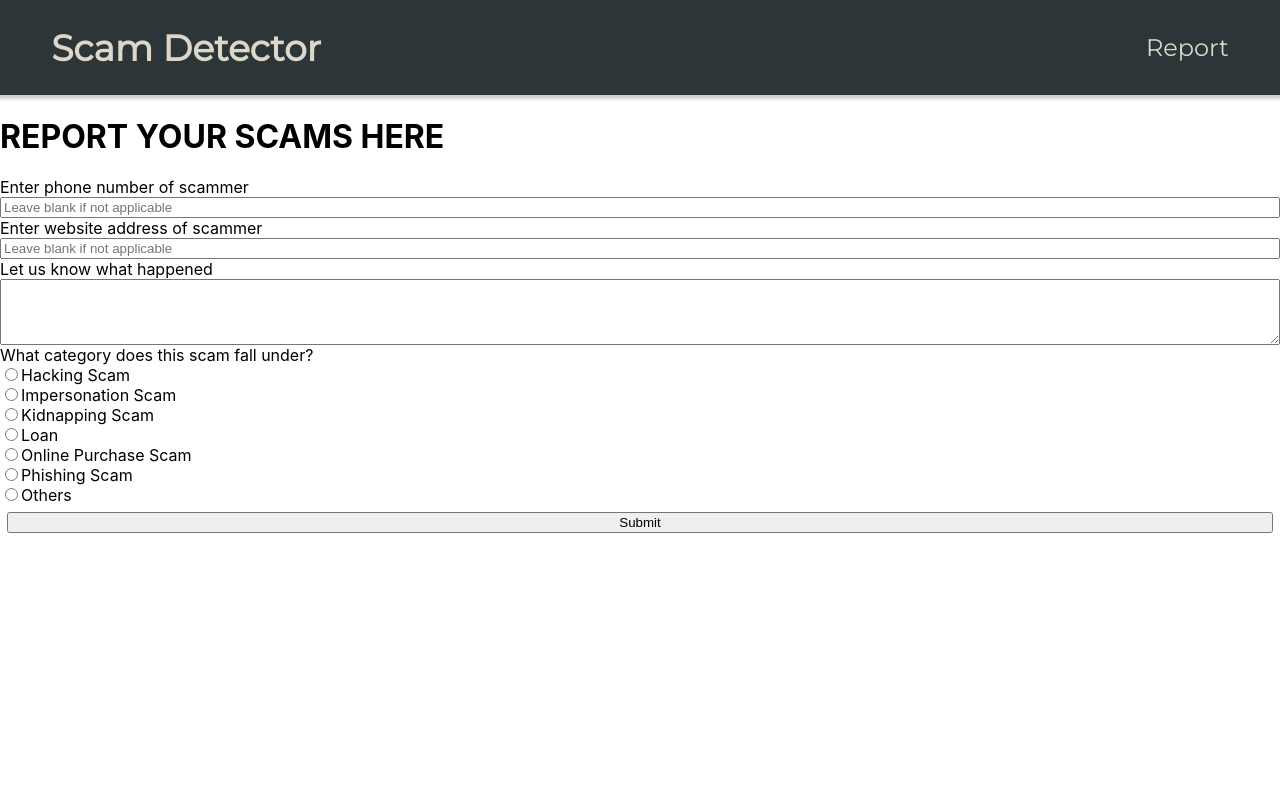
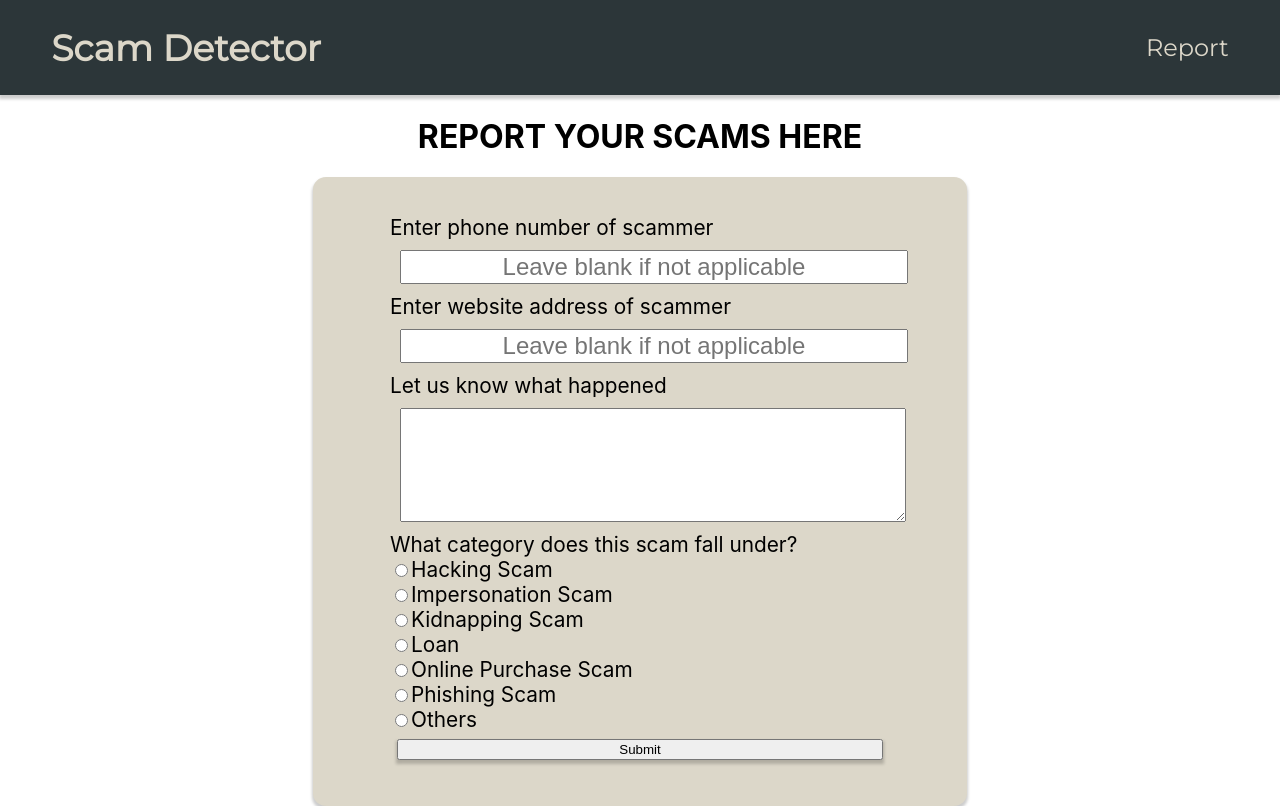
Before and after one commit to nseah21/lifehack22, a React (Create React App) app in the folder frontend/: page /report in a window 1280 px wide. Built offline with nearby package versions, Linux system fonts and the light colour scheme.

Commit message:
Add routing to home in Navbar and standardise styling

```diff
--- a/frontend/package.json
+++ b/frontend/package.json
@@ -8,6 +8,7 @@
     "@testing-library/react": "^13.3.0",
     "@testing-library/user-event": "^13.5.0",
     "firebase": "^9.9.0",
+    "firebase-tools": "^11.2.1",
     "prop-types": "^15.8.1",
     "react": "^18.2.0",
     "react-dom": "^18.2.0",
--- /dev/null
+++ b/frontend/public/404.html
@@ -0,0 +1,33 @@
+<!DOCTYPE html>
+<html>
+  <head>
+    <meta charset="utf-8">
+    <meta name="viewport" content="width=device-width, initial-scale=1">
+    <title>Page Not Found</title>
+
+    <style media="screen">
+      body { background: #ECEFF1; color: rgba(0,0,0,0.87); font-family: Roboto, Helvetica, Arial, sans-serif; margin: 0; padding: 0; }
+      #message { background: white; max-width: 360px; margin: 100px auto 16px; padding: 32px 24px 16px; border-radius: 3px; }
+      #message h3 { color: #888; font-weight: normal; font-size: 16px; margin: 16px 0 12px; }
+      #message h2 { color: #ffa100; font-weight: bold; font-size: 16px; margin: 0 0 8px; }
+      #message h1 { font-size: 22px; font-weight: 300; color: rgba(0,0,0,0.6); margin: 0 0 16px;}
+      #message p { line-height: 140%; margin: 16px 0 24px; font-size: 14px; }
+      #message a { display: block; text-align: center; background: #039be5; text-transform: uppercase; text-decoration: none; color: white; padding: 16px; border-radius: 4px; }
+      #message, #message a { box-shadow: 0 1px 3px rgba(0,0,0,0.12), 0 1px 2px rgba(0,0,0,0.24); }
+      #load { color: rgba(0,0,0,0.4); text-align: center; font-size: 13px; }
+      @media (max-width: 600px) {
+        body, #message { margin-top: 0; background: white; box-shadow: none; }
+        body { border-top: 16px solid #ffa100; }
+      }
+    </style>
+  </head>
+  <body>
+    <div id="message">
+      <h2>404</h2>
+      <h1>Page Not Found</h1>
+      <p>The specified file was not found on this website. Please check the URL for mistakes and try again.</p>
+      <h3>Why am I seeing this?</h3>
+      <p>This page was generated by the Firebase Command-Line Interface. To modify it, edit the <code>404.html</code> file in your project's configured <code>public</code> directory.</p>
+    </div>
+  </body>
+</html>
--- a/frontend/public/index.html
+++ b/frontend/public/index.html
@@ -2,19 +2,19 @@
 <html lang="en">
   <head>
     <meta charset="utf-8" />
-    <link rel="icon" href="%PUBLIC_URL%/favicon.ico" />
+    <!-- <link rel="icon" href="%PUBLIC_URL%/favicon.ico" /> -->
     <meta name="viewport" content="width=device-width, initial-scale=1" />
     <meta name="theme-color" content="#000000" />
     <meta
       name="description"
       content="Web site created using create-react-app"
     />
-    <link rel="apple-touch-icon" href="%PUBLIC_URL%/logo192.png" />
+    <!-- <link rel="apple-touch-icon" href="%PUBLIC_URL%/logo192.png" /> -->
     <!--
       manifest.json provides metadata used when your web app is installed on a
       user's mobile device or desktop. See https://developers.google.com/web/fundamentals/web-app-manifest/
     -->
-    <link rel="manifest" href="%PUBLIC_URL%/manifest.json" />
+    <!-- <link rel="manifest" href="%PUBLIC_URL%/manifest.json" /> -->
     <!--
       Notice the use of %PUBLIC_URL% in the tags above.
       It will be replaced with the URL of the `public` folder during the build.
--- a/frontend/src/components/Navbar/Navbar.js
+++ b/frontend/src/components/Navbar/Navbar.js
@@ -6,7 +6,7 @@ import styles from './Navbar.module.css'
 export default function Navbar() {
   return (
     <div className={styles.navbar}>
-      <div className={styles.navbarTitle}>Scam Detector</div>
+      <div className={styles.navbarTitle}><Link to="/">Scam Detector</Link></div>
 
       <div className={styles.navbarLinks}>
         <Link to='report' className={styles.navbarLink}>
--- a/frontend/src/components/SearchBar/SearchBar.js
+++ b/frontend/src/components/SearchBar/SearchBar.js
@@ -16,6 +16,7 @@ export default function SearchBar() {
   ]
 
   const [searchedData, setSearchedData] = useState([])
+  const [currentSearch, setCurrentSearch] = useState('')
 
   const allTags = [
     'Loan',
@@ -33,6 +34,8 @@ export default function SearchBar() {
     let source = ''
     if (event.target[0].value !== '') {
       source = event.target[0].value
+      setCurrentSearch(source)
+      event.target[0].value = ''
       const docRef = doc(db, 'reports', source)
       const docSnap = await getDoc(docRef)
 
@@ -47,6 +50,11 @@ export default function SearchBar() {
           event.target[i].checked = false
         }
       }
+
+      if (source.length == 0) {
+        return
+      }
+
       const q = query(collection(db, 'reports'), where('tags', 'array-contains-any', source))
       const querySnapshot = await getDocs(q)
       const arrayOfDocuments = []
@@ -56,24 +64,6 @@ export default function SearchBar() {
       })
       setSearchedData(arrayOfDocuments)
     }
-
-    // if (allTags.indexOf(source) !== -1) { // user is searching from a tag
-    //   const q = query(collection(db, "reports"), where("tags", "array-contains-any", source))
-    //   const querySnapshot = await getDocs(q);
-    //   const arrayOfDocuments = [];
-
-    //   querySnapshot.forEach((doc) => {
-    //     arrayOfDocuments.push(doc.data());
-    //   })
-    //   setSearchedData(arrayOfDocuments);
-    // } else {
-    //     const docRef = doc(db, "reports", source);
-    //     const docSnap = await getDoc(docRef);
-
-    //     if (docSnap.exists()) {
-    //       setSearchedData([docSnap.data()])
-    //     } else { }
-    //   }
   }
 
   const formatResponse = (s) => {
@@ -101,10 +91,21 @@ export default function SearchBar() {
         <Button type='submit' className={styles.searchButton}>
           Submit
         </Button>
-        {console.log(searchedData)}
+        {searchedData.length !== 0 ? (
+          <div>
+            <h2>Potential scammer: {currentSearch}</h2>
+            <h3>Scam details</h3>
+          </div>
+        ) : (
+          <div></div>
+        )}
         {searchedData.length !== 0 ? (
           searchedData[0].info.map((details) => {
-            return <div key={Math.random()}>{details}</div>
+            return (
+              <div key={Math.random()} className='scam'>
+                <div>{ "\"" + details + "\""}</div>
+              </div>
+            )
           })
         ) : (
           <div className={styles.searchMessage}>
--- a/frontend/src/components/SearchBar/SearchBar.module.css
+++ b/frontend/src/components/SearchBar/SearchBar.module.css
@@ -9,23 +9,26 @@
     border-radius: 2%;
     max-width: 500px;
     box-shadow: 0 3px 3px 1px rgba(0,0,0,.2);
+    margin-top: 15px;
+    margin-bottom: 15px;
+    font-size: 1.2rem;
 }
 
 .searchBar {
-    display:flex;
-    flex-direction:column;
+    display: flex;
+    flex-direction: column;
     width: 100%;
     text-align: center;
-    font-size:1.5rem;
+    font-size:1.3em;
     margin: 2%
 }
+
 .searchBar input {
-    font-size:2rem;
+    font-size: 2rem;
 }
 
 .searchTags {
     margin: 2%;
-
 }
 
 .searchButton {
@@ -35,3 +38,7 @@
 .searchMessage {
     font-size: 1.5rem;
 }
+
+.scam {
+    font-size: 1rem;
+}
--- a/frontend/src/index.js
+++ b/frontend/src/index.js
@@ -4,6 +4,7 @@ import './index.css'
 import App from './App'
 import reportWebVitals from './reportWebVitals'
 import '@fontsource/montserrat' // Defaults to weight 400.
+
 
 const root = ReactDOM.createRoot(document.getElementById('root'))
 root.render(
--- /dev/null
+++ b/frontend/src/pages/DisplayScams/DisplayScams.js
@@ -0,0 +1,5 @@
+import React from "react";
+
+export default function DisplayScams() {
+
+}
--- a/frontend/src/pages/SubmitReport/SubmitReport.css
+++ b/frontend/src/pages/SubmitReport/SubmitReport.css
@@ -1,8 +1,45 @@
 .form {
+    width: 50%;
+    margin:auto;
     display: flex;
     flex-direction: column;
+    align-items: stretch;
+    padding: 3% 6%;
+    background-color: #DCD7C9;
+    border-radius: 2%;
+    max-width: 500px;
+    box-shadow: 0 3px 3px 1px rgba(0,0,0,.2);
+    font-size: 1.3rem;
+}
+
+.formBar {
+    display: flex;
+    flex-direction: column;
+    width: 100%;
+    text-align: center;
+    font-size:1.5rem;
+    margin: 2%
+}
+
+.formBar input {
+    font-size: 2rem;
+}
+
+.searchTags {
+    margin: 2%;
+}
+
+.searchButton {
+    margin: 2%;
 }
 
 .button {
     margin: 7px;
+    box-shadow: 0 3px 3px 1px rgba(0,0,0,.2);
 }
+
+.content {
+    display: flex;
+    flex-direction: column;
+    align-items: center;
+}
--- a/frontend/src/pages/SubmitReport/SubmitReport.js
+++ b/frontend/src/pages/SubmitReport/SubmitReport.js
@@ -19,7 +19,7 @@ export default function SubmitReport() {
 
     const number = formatQuery(event.target[0].value)
     const url = formatQuery(event.target[1].value)
-    const details = event.target[2].value
+    const details = event.target[2].value.trim()
     let tag = 'NA'
 
     for (let i = 3; i < event.target.length - 1; i++) {
@@ -80,15 +80,15 @@ export default function SubmitReport() {
   }
 
   return (
-    <div>
+    <div className='content'>
       <h1>REPORT YOUR SCAMS HERE</h1>
       <form className='form' onSubmit={(event) => handleSubmit(event)}>
         <label>Enter phone number of scammer</label>
-        <input placeholder='Leave blank if not applicable'></input>
+        <input placeholder='Leave blank if not applicable' className='formBar'></input>
         <label>Enter website address of scammer</label>
-        <input placeholder='Leave blank if not applicable'></input>
+        <input placeholder='Leave blank if not applicable' className='formBar'></input>
         <label>Let us know what happened</label>
-        <textarea rows='4'></textarea>
+        <textarea rows='4' className='formBar'></textarea>
         <div>
           <div>What category does this scam fall under?</div>
           {scamList.map((scam) => {
```
Also changed, not shown: frontend/firebase.json (added), frontend/src/App.css (line endings or trailing spaces), 2 other files (tests, documents, lock files or other folders).
